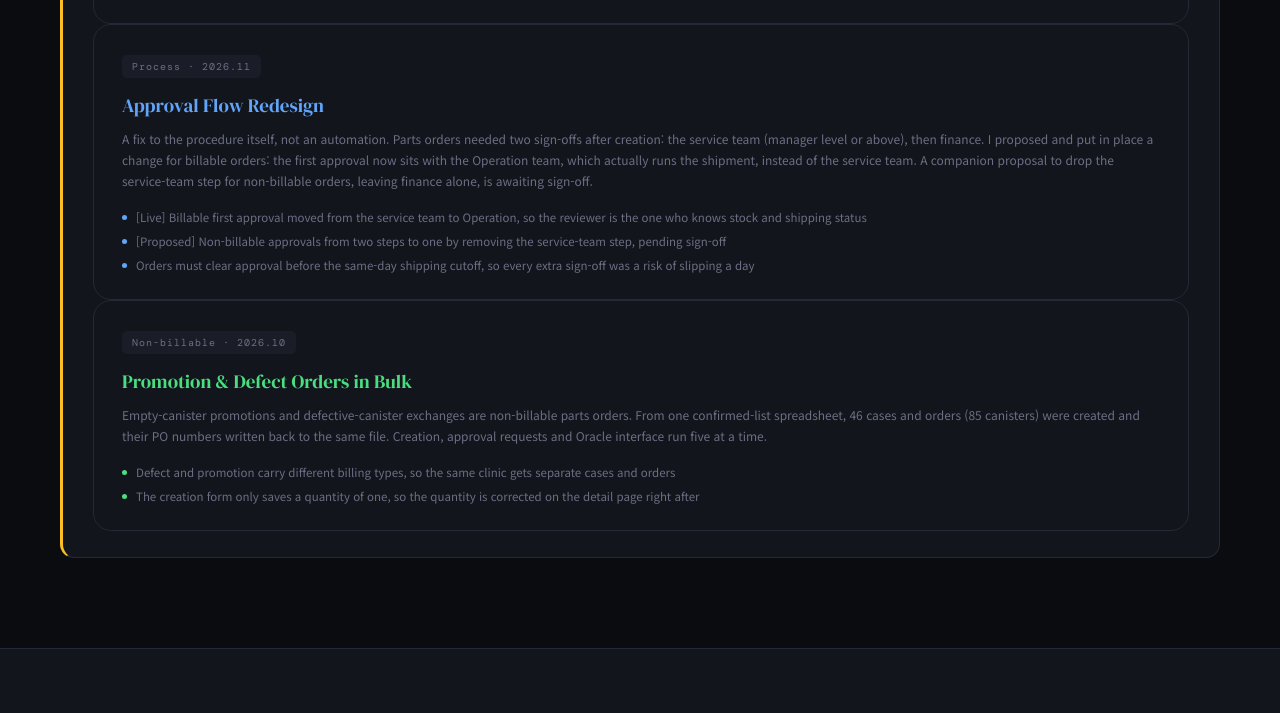
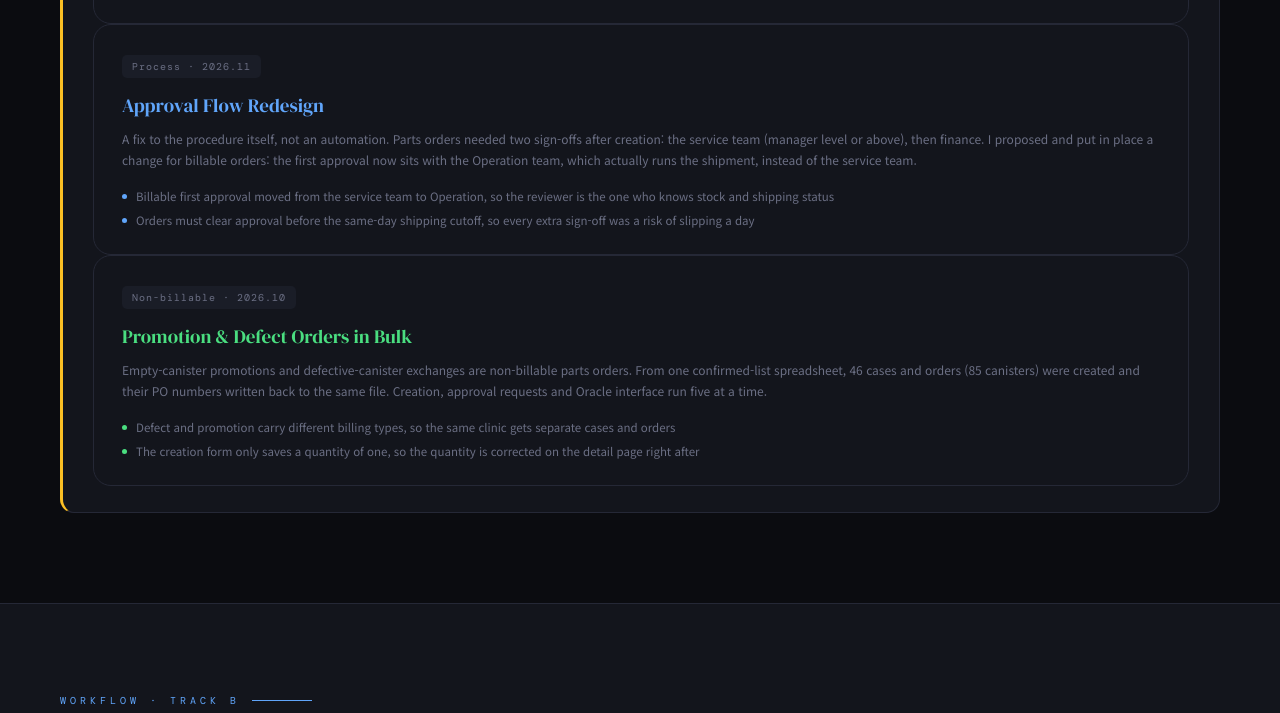
Before and after one commit to Roadgil/portfolio, a plain HTML site: page portfolio_part_order_app.html in a window 1280 px wide. Shown: the part 3687-4400 px from the top of the page. Drawn offline with nearby package versions, Linux system fonts and the light colour scheme; a web font is replaced by a local one.

Commit message:
승인 라인 재설계 카드에서 Non-billable 제안 내용 제거 (Billable만 유지)
Co-Authored-By: Claude Opus 5.5 <noreply@anthropic.com>

```diff
--- a/portfolio_part_order_app.html
+++ b/portfolio_part_order_app.html
@@ -298,10 +298,9 @@
           <div class="mod-title" data-ko>승인 라인 재설계</div>
           <div class="mod-title" data-en>Approval Flow Redesign</div>
         </div>
-        <div class="mod-desc"><span data-ko>자동화가 아니라 절차 자체를 고친 개선. 파트오더 승인은 생성자 → 서비스팀(차장 이상) → 재무의 2단계였다. 유상(Billable)은 서비스팀 대신 출고를 실제로 처리하는 Operation팀이 1차 승인하도록 직접 제안해 바꿨고, 무상(Non-billable)은 서비스팀 승인을 빼 재무 1단계로 줄이는 안을 함께 제안해 확정을 기다리는 중이다.</span><span data-en>A fix to the procedure itself, not an automation. Parts orders needed two sign-offs after creation: the service team (manager level or above), then finance. I proposed and put in place a change for billable orders: the first approval now sits with the Operation team, which actually runs the shipment, instead of the service team. A companion proposal to drop the service-team step for non-billable orders, leaving finance alone, is awaiting sign-off.</span></div>
+        <div class="mod-desc"><span data-ko>자동화가 아니라 절차 자체를 고친 개선. 파트오더 승인은 생성자 → 서비스팀(차장 이상) → 재무의 2단계였다. 유상(Billable) 오더는 서비스팀 대신 출고를 실제로 처리하는 Operation팀이 1차 승인하도록 직접 제안해 바꿨다.</span><span data-en>A fix to the procedure itself, not an automation. Parts orders needed two sign-offs after creation: the service team (manager level or above), then finance. I proposed and put in place a change for billable orders: the first approval now sits with the Operation team, which actually runs the shipment, instead of the service team.</span></div>
         <div class="mod-points">
-        <div class="mpoint"><div class="mpoint-dot"></div><div><span data-ko>[적용] Billable 1차 승인자를 서비스팀 → Operation팀으로 이전 - 재고·출고 가능 여부를 아는 쪽이 확인</span><span data-en>[Live] Billable first approval moved from the service team to Operation, so the reviewer is the one who knows stock and shipping status</span></div></div>
-        <div class="mpoint"><div class="mpoint-dot"></div><div><span data-ko>[제안] Non-billable 승인 2단계 → 1단계 (서비스팀 승인 제외), 확정 후 반영 예정</span><span data-en>[Proposed] Non-billable approvals from two steps to one by removing the service-team step, pending sign-off</span></div></div>
+        <div class="mpoint"><div class="mpoint-dot"></div><div><span data-ko>Billable 1차 승인자를 서비스팀 → Operation팀으로 이전 - 재고·출고 가능 여부를 아는 쪽이 확인</span><span data-en>Billable first approval moved from the service team to Operation, so the reviewer is the one who knows stock and shipping status</span></div></div>
         <div class="mpoint"><div class="mpoint-dot"></div><div><span data-ko>당일 출고 마감 안에 승인이 끝나야 하는 구조라, 승인 단계 하나가 곧 출고 하루 지연 리스크</span><span data-en>Orders must clear approval before the same-day shipping cutoff, so every extra sign-off was a risk of slipping a day</span></div></div>
         </div>
       </div>
```
